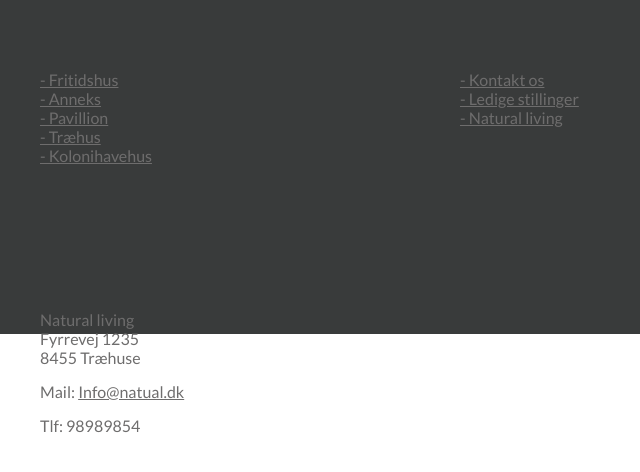
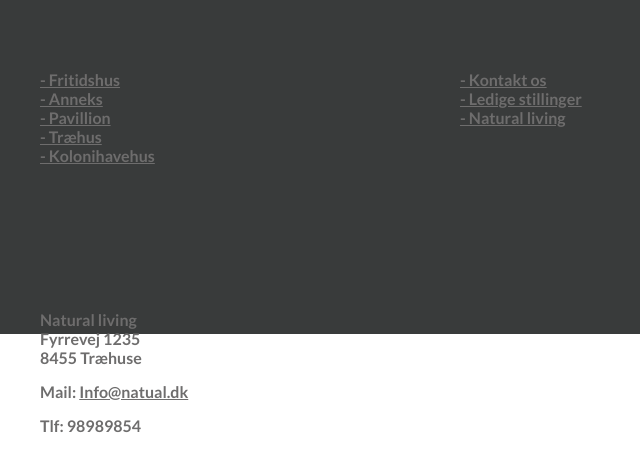
Before and after one commit to matt2256/Eksamen-v2, a website: page index.html in a window 1280 px wide. Shown: the part 3193-3665 px from the top of the page, 0-640 px from the left. Drawn offline with Linux system fonts and the light colour scheme; files whose address does not match are found by name.

Commit message:
changed the font-weight of the paragraph--footer from 400 to 700 (regular to bold).

```diff
--- a/sass/base/_typography.scss
+++ b/sass/base/_typography.scss
@@ -71,7 +71,7 @@ body {
 
   &--footer {
     font-family: "Lato" !important;
-    font-weight: 400 !important;
+    font-weight: 700 !important;
     font-size: $default-font-size;
     color: $color-text-medium;
   }
```
Also changed, not shown: css/style.css.
